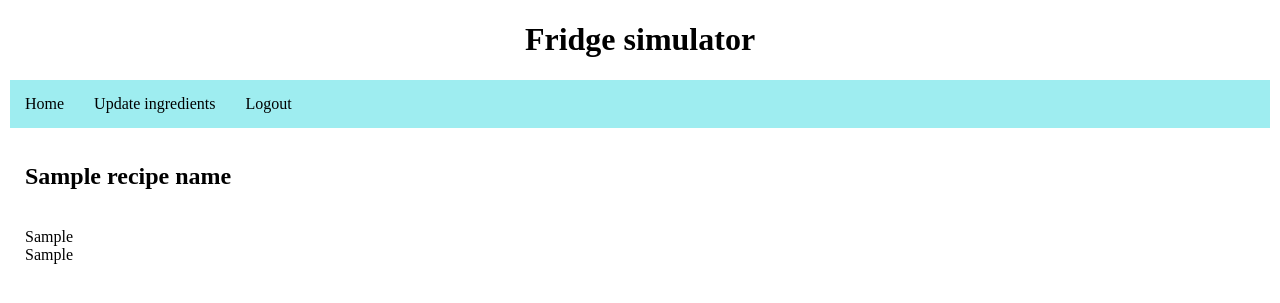
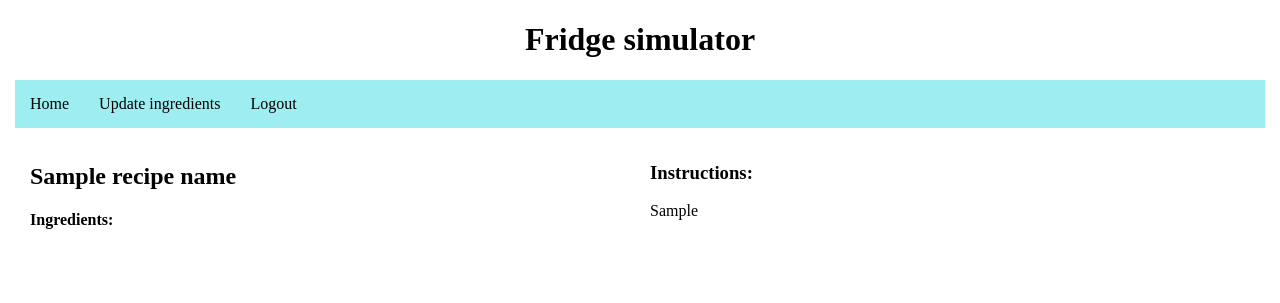
Before and after one commit to alannesanni/fridge_simulator, a Flask app: template templates/recipe.html in a window 1280 px wide. Shown: the top 303 px of the page. Run offline with Flask 3, Linux system fonts and the light colour scheme; the template is opened without the code that fills it: most values are stand-ins (such as "Sample title", 1, 10 or a date in 2020).

Commit message:
Recipe page into columns

```diff
--- a/routes.py
+++ b/routes.py
@@ -78,4 +78,5 @@ def home():
 @app.route("/recipe/<recipe_name>")
 def recipe(recipe_name):
     recipe=db_methods.get_recipe(recipe_name)
-    return render_template("recipe.html", recipe_name=recipe[0], recipe_ingredients=recipe[1], recipe_instructions=recipe[2])
+    length_ing=len(recipe[1])
+    return render_template("recipe.html", recipe_name=recipe[0], recipe_ingredients=recipe[1], recipe_instructions=recipe[2], length_ing=length_ing)
--- a/static/style.css
+++ b/static/style.css
@@ -1,5 +1,5 @@
 body{
-    margin: 10px;
+    margin: 15px;
 
 }
 
--- a/templates/recipe.html
+++ b/templates/recipe.html
@@ -7,8 +7,16 @@
 
 {% block content1 %}
 <h2>{{recipe_name}}</h2>
-<br>
-{{recipe_ingredients}}
-<br>
-{{recipe_instructions}}
+<h4> Ingredients:</h4>
+    <ul>
+    {%for i in range(0, length_ing)%}
+    <li> {{recipe_ingredients[i]}}</li>
+    {%endfor%}
+</ul>
+
 {% endblock %}
+
+{% block content2 %}
+<h3> Instructions:</h3>
+    {{recipe_instructions}}
+{% endblock %}
```
